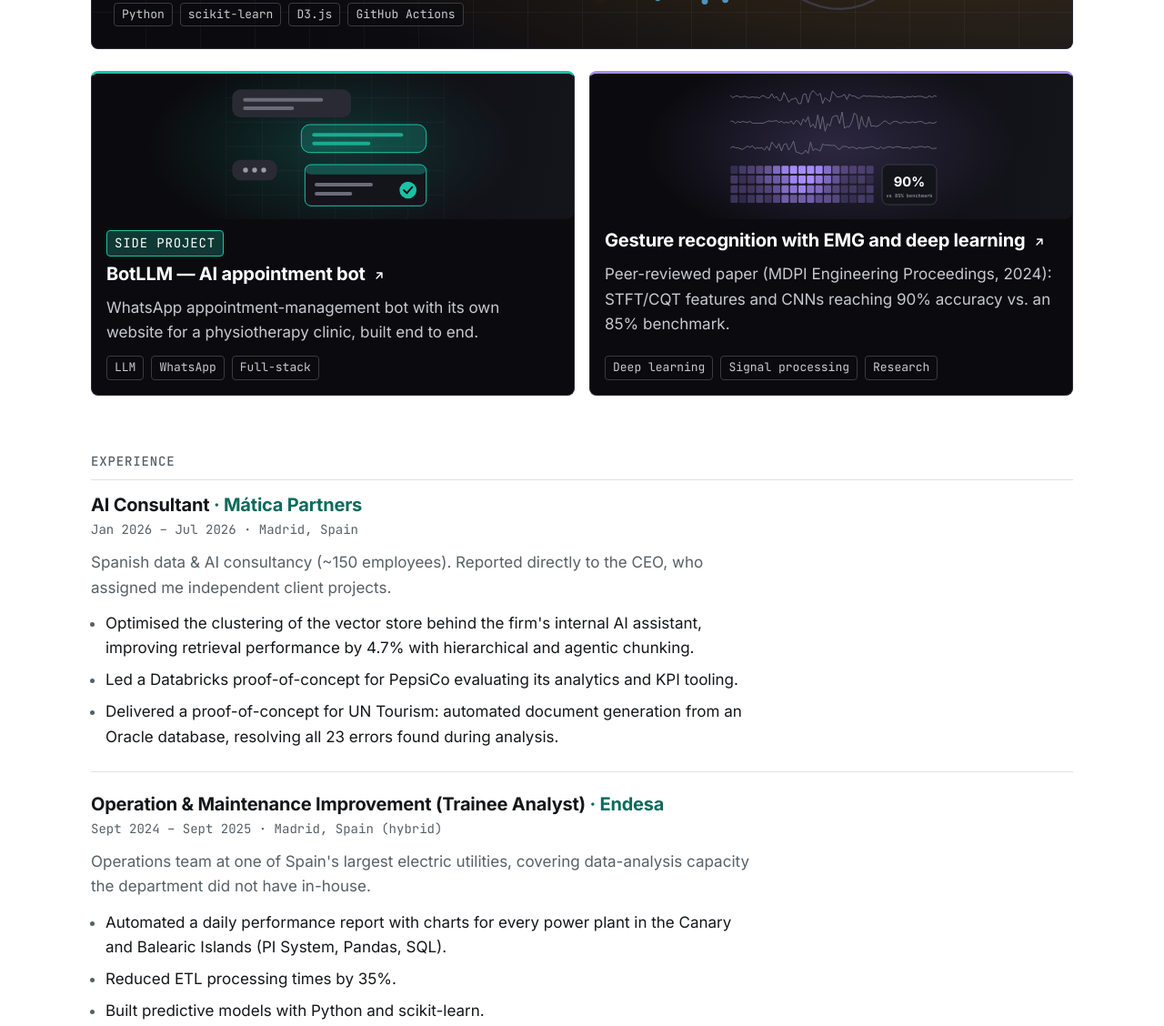
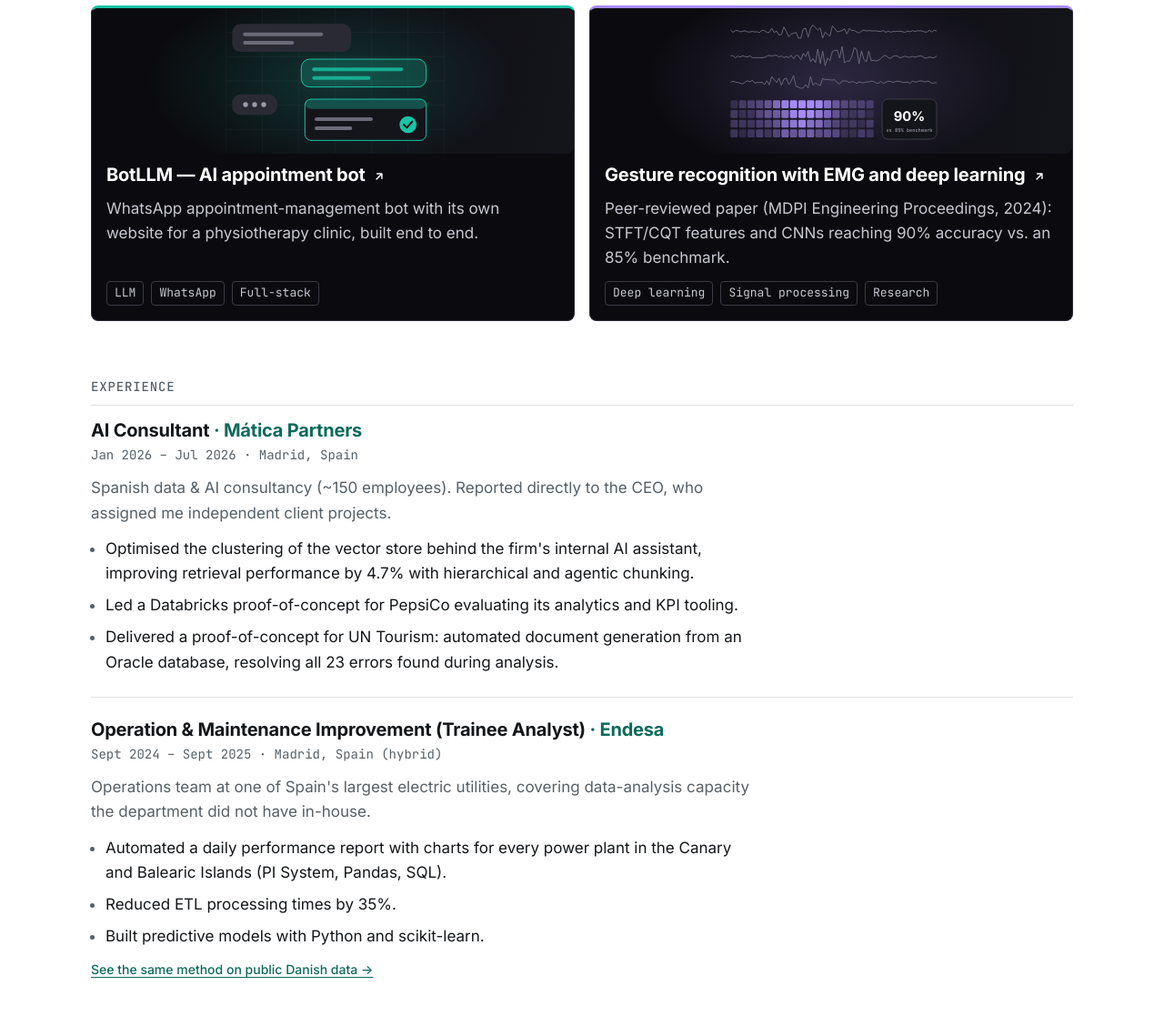
Before and after one commit to DaniGV63/DaniGV63.github.io, an Astro site: page / in a window 1280 px wide. Shown: the part 1491-2619 px from the top of the page at 91% size. Built offline with nearby package versions, Linux system fonts and the light colour scheme; Astro itself is replaced by a stand-in of ours; a web font is replaced by a local one.

Commit message:
content: link Endesa experience to the Danish project, drop side-project labels
Co-Authored-By: Claude Sonnet 5.5 <noreply@anthropic.com>

```diff
--- a/src/components/ExperienceItem.astro
+++ b/src/components/ExperienceItem.astro
@@ -6,9 +6,11 @@ interface Props {
   location: string;
   context: string;
   highlights: readonly string[];
+  /** Optional link to a public project that shows the same kind of work. */
+  related?: { href: string; label: string };
 }
 
-const { role, company, period, location, context, highlights } = Astro.props;
+const { role, company, period, location, context, highlights, related } = Astro.props;
 ---
 
 <article class="experience">
@@ -22,6 +24,7 @@ const { role, company, period, location, context, highlights } = Astro.props;
   <ul class="experience__list">
     {highlights.map((item) => <li>{item}</li>)}
   </ul>
+  {related && <a class="experience__related" href={related.href}>{related.label} →</a>}
 </article>
 
 <style>
@@ -63,6 +66,12 @@ const { role, company, period, location, context, highlights } = Astro.props;
     max-width: var(--measure);
   }
 
+  .experience__related {
+    justify-self: start;
+    font-size: var(--step--1);
+    font-weight: 500;
+  }
+
   .experience__list li::marker {
     color: var(--color-text-muted);
   }
--- a/src/pages/index.astro
+++ b/src/pages/index.astro
@@ -17,6 +17,10 @@ const gridProject = profile.projects.find((p) => p.id === 'danish-grid');
 const otherProjects = profile.projects.filter(
   (p) => p.id !== featuredProject?.id && p.id !== gridProject?.id,
 );
+const endesaRelated = {
+  href: '/projects/danish-grid/',
+  label: 'See the same method on public Danish data',
+};
 const banners: Record<string, string> = { botllm: '#19c3a6', 'mdpi-emg': '#a78bfa' };
 ---
 
@@ -41,7 +45,6 @@ const banners: Record<string, string> = { botllm: '#19c3a6', 'mdpi-emg': '#a78bf
             href={featuredProject.href}
             tags={featuredProject.tags}
             status={featuredProject.status}
-            status="Side project"
             featured
             banner
           >
@@ -56,7 +59,6 @@ const banners: Record<string, string> = { botllm: '#19c3a6', 'mdpi-emg': '#a78bf
             summary={gridProject.summary}
             href={gridProject.href}
             tags={gridProject.tags}
-            status="Side project"
             featured
             banner
             accent="#f0a30a"
@@ -74,7 +76,6 @@ const banners: Record<string, string> = { botllm: '#19c3a6', 'mdpi-emg': '#a78bf
               summary={project.summary}
               href={project.href}
               tags={project.tags}
-              status={project.id === 'botllm' ? 'Side project' : undefined}
               banner={project.id in banners}
               accent={banners[project.id]}
             >
@@ -98,6 +99,7 @@ const banners: Record<string, string> = { botllm: '#19c3a6', 'mdpi-emg': '#a78bf
             location={job.location}
             context={job.context}
             highlights={job.featuredHighlights.map((index) => job.highlights[index])}
+            related={job.id === 'endesa' ? endesaRelated : undefined}
           />
         ))
       }
```
